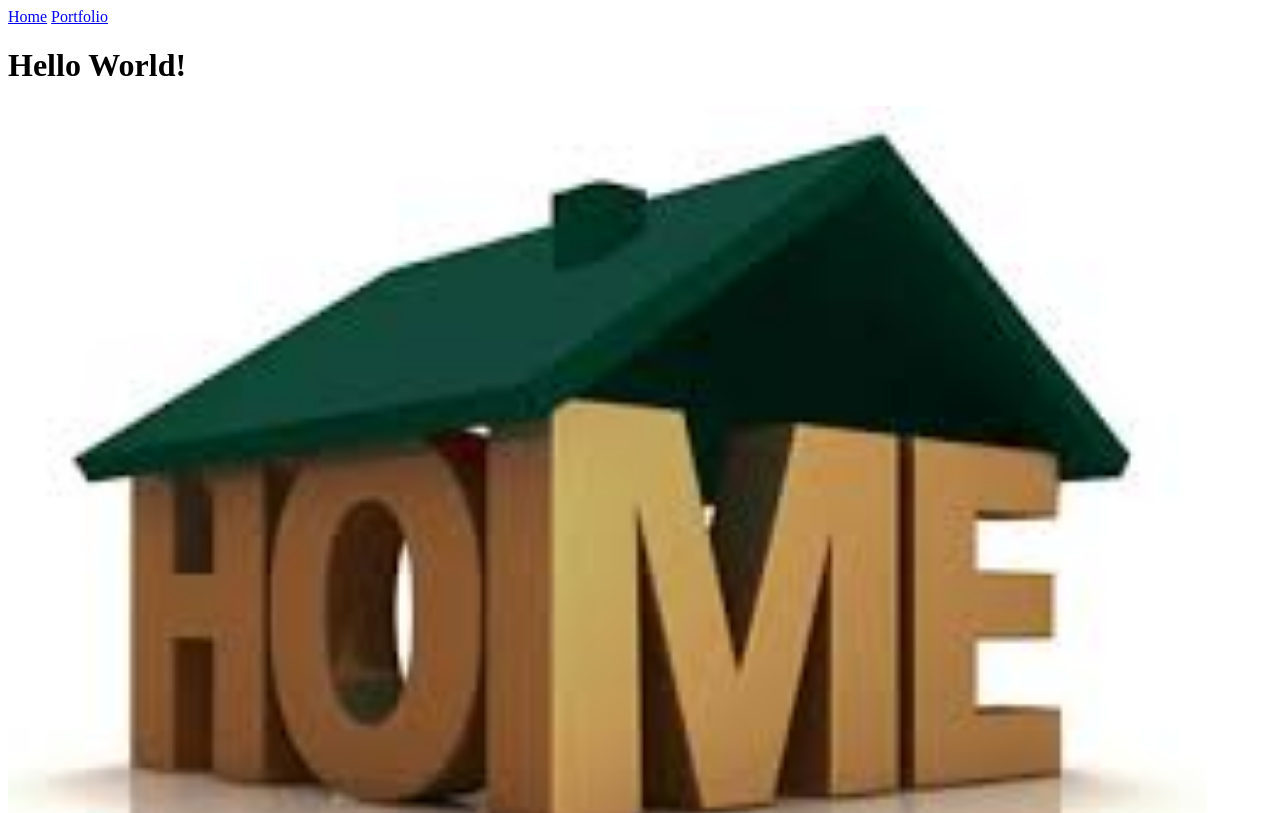
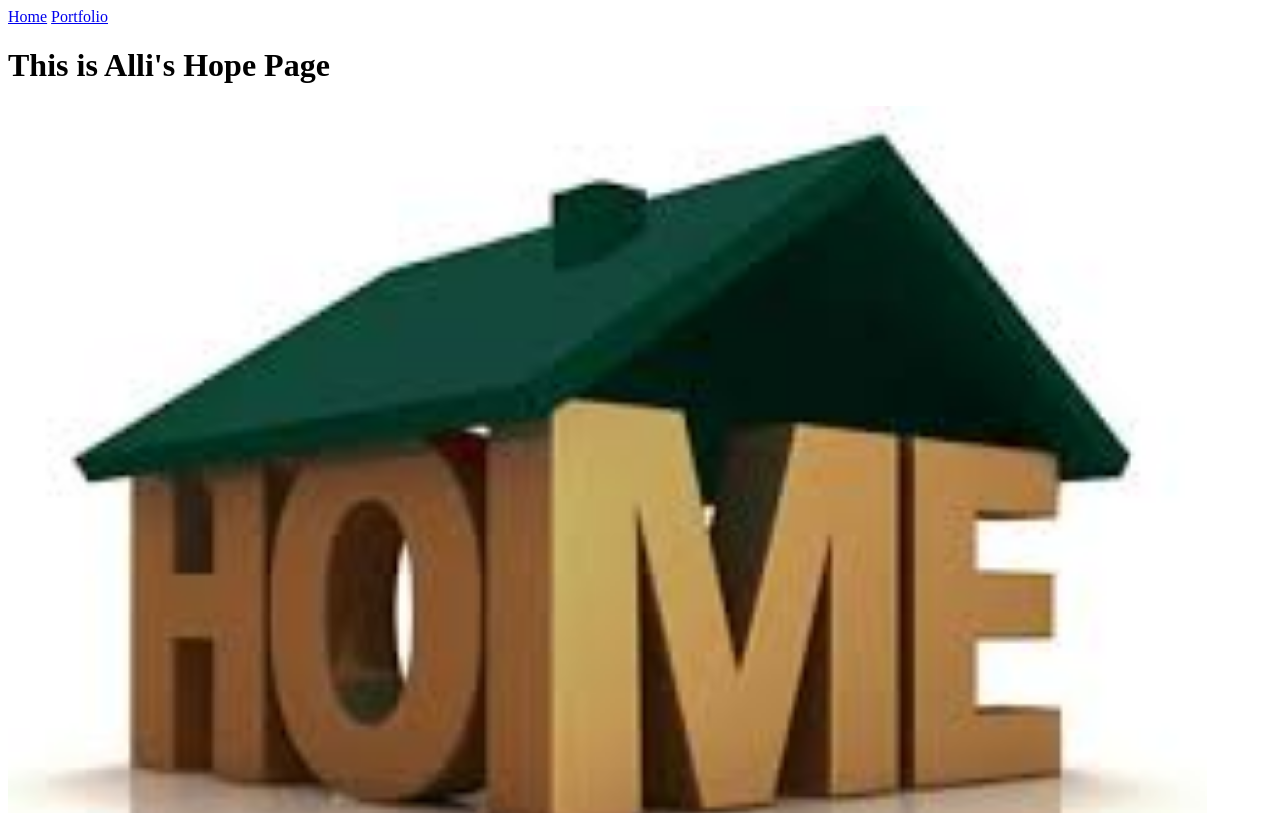
Before and after one commit to awedman/awedman.github.io, a plain HTML site: page my_website/index.html in a window 1280 px wide. Shown: the top 813 px of the page. Drawn offline with Linux system fonts and the light colour scheme.

Commit message:
Changed the heading

```diff
--- a/my_website/index.html
+++ b/my_website/index.html
@@ -7,7 +7,7 @@
   <body>
     <a href="index.html">Home</a>
     <a href="portfolio.html">Portfolio</a>
-    <h1>Hello World!</h1>
+    <h1>This is Alli's Hope Page</h1>
     <img src="images/home.jpg" height="999">
   </body>
 </html>
```
